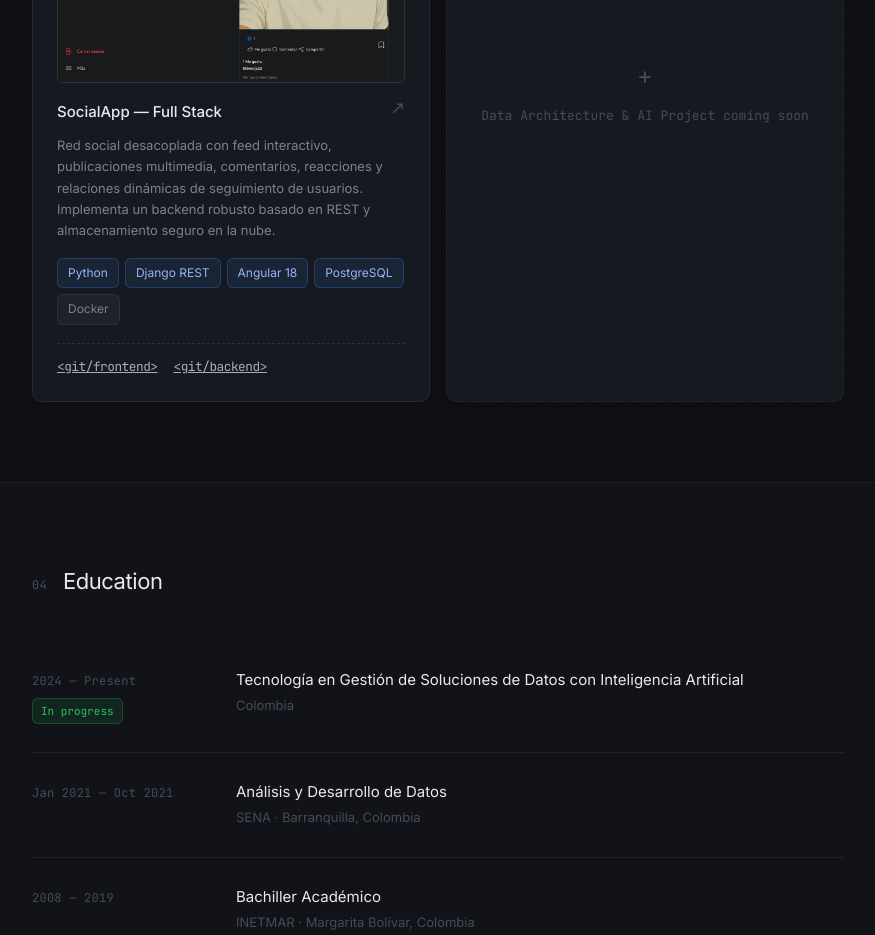
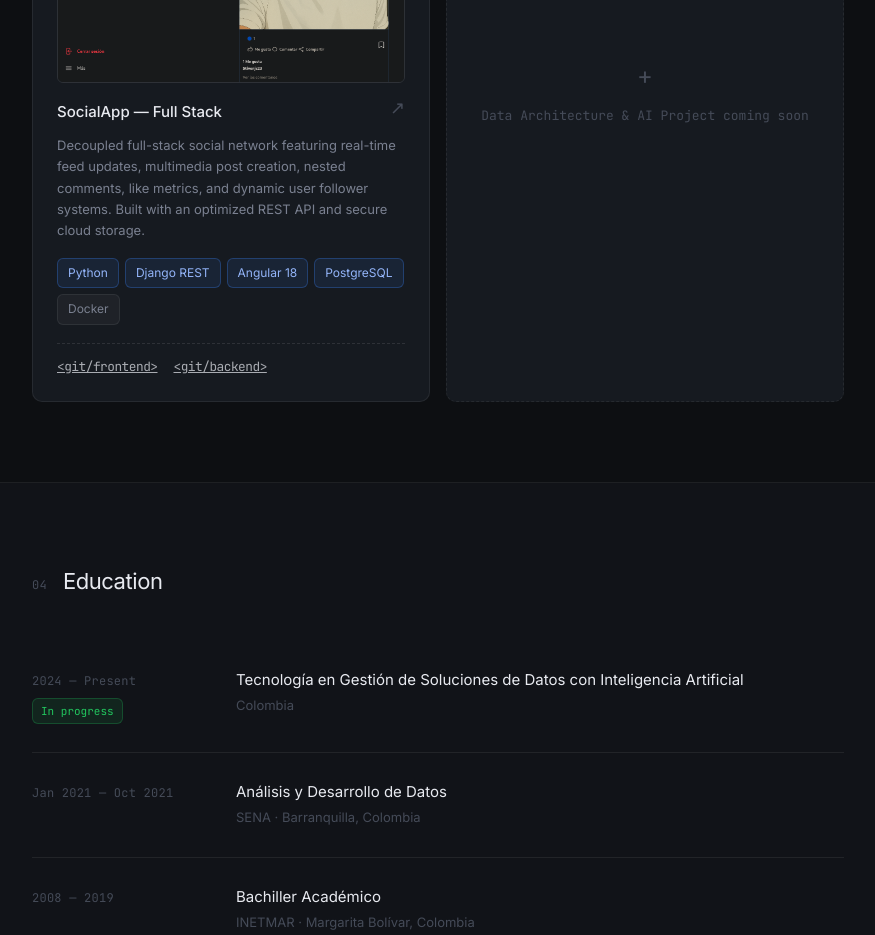
Before and after one commit to stivenjc/my-portfolio, a website: page index.html in a window 1280 px wide. Shown: the part 3280-4215 px from the top of the page, without its empty margins (202-1077 px from the left). Drawn offline with Linux system fonts and the light colour scheme.

Commit message:
Translate project description to English

```diff
--- a/index.html
+++ b/index.html
@@ -247,8 +247,7 @@
                 </div>
 
                 <p class="project-desc">
-                    Red social desacoplada con feed interactivo, publicaciones multimedia, comentarios, reacciones y relaciones dinámicas de seguimiento de usuarios. Implementa un backend robusto basado en REST y almacenamiento seguro en la nube.
-                </p>
+                    Decoupled full-stack social network featuring real-time feed updates, multimedia post creation, nested comments, like metrics, and dynamic user follower systems. Built with an optimized REST API and secure cloud storage.
 
                 <div class="tag-list">
                     <span class="tag tag--main">Python</span>
```
